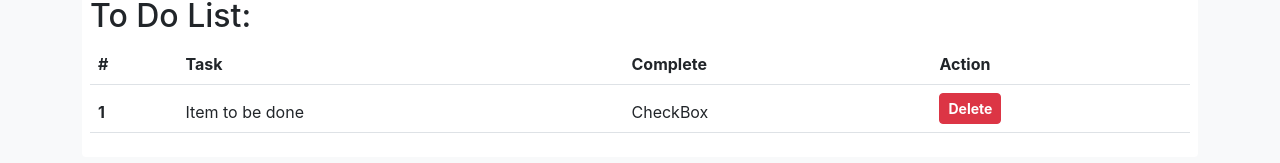
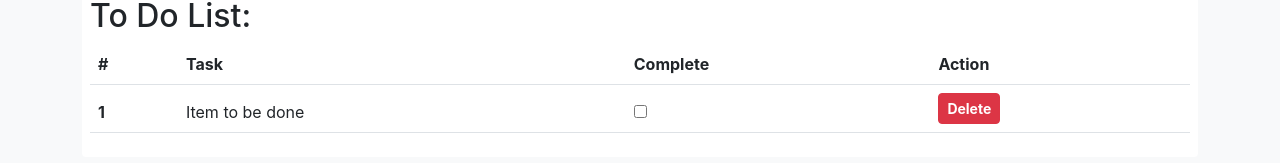
Before and after one commit to Virgilio-D-Cabading-Jr/Coding_Dojo_MERN_Stack_React_Functional_Components_To_Do_List, a React (Create React App) app: page / in a window 1280 px wide. Shown: the part 295-458 px from the top of the page. Built offline with nearby package versions, Linux system fonts and the light colour scheme.

Commit message:
add checkbox in ShowTodoList

```diff
--- a/src/components/ShowTodoListComponent.jsx
+++ b/src/components/ShowTodoListComponent.jsx
@@ -5,6 +5,8 @@ import React from 'react'
 ///////////////////////////////////////////////////////////////
 
 const ShowTodoListComponent = () => {
+    let randomItem = false;
+
     return (
         <div className="bg-white p-2 rounded">
             <h2>To Do List:</h2>
@@ -20,7 +22,9 @@ const ShowTodoListComponent = () => {
                         <th scope="row">1</th>
                         <td>Item to be done</td>
                         <td>
-                            CheckBox
+                            <input  type="checkbox"
+                                    value={randomItem}
+                                    />
                         </td>
                         <td>
                             <button className="btn btn-sm btn-danger rounded">
```
